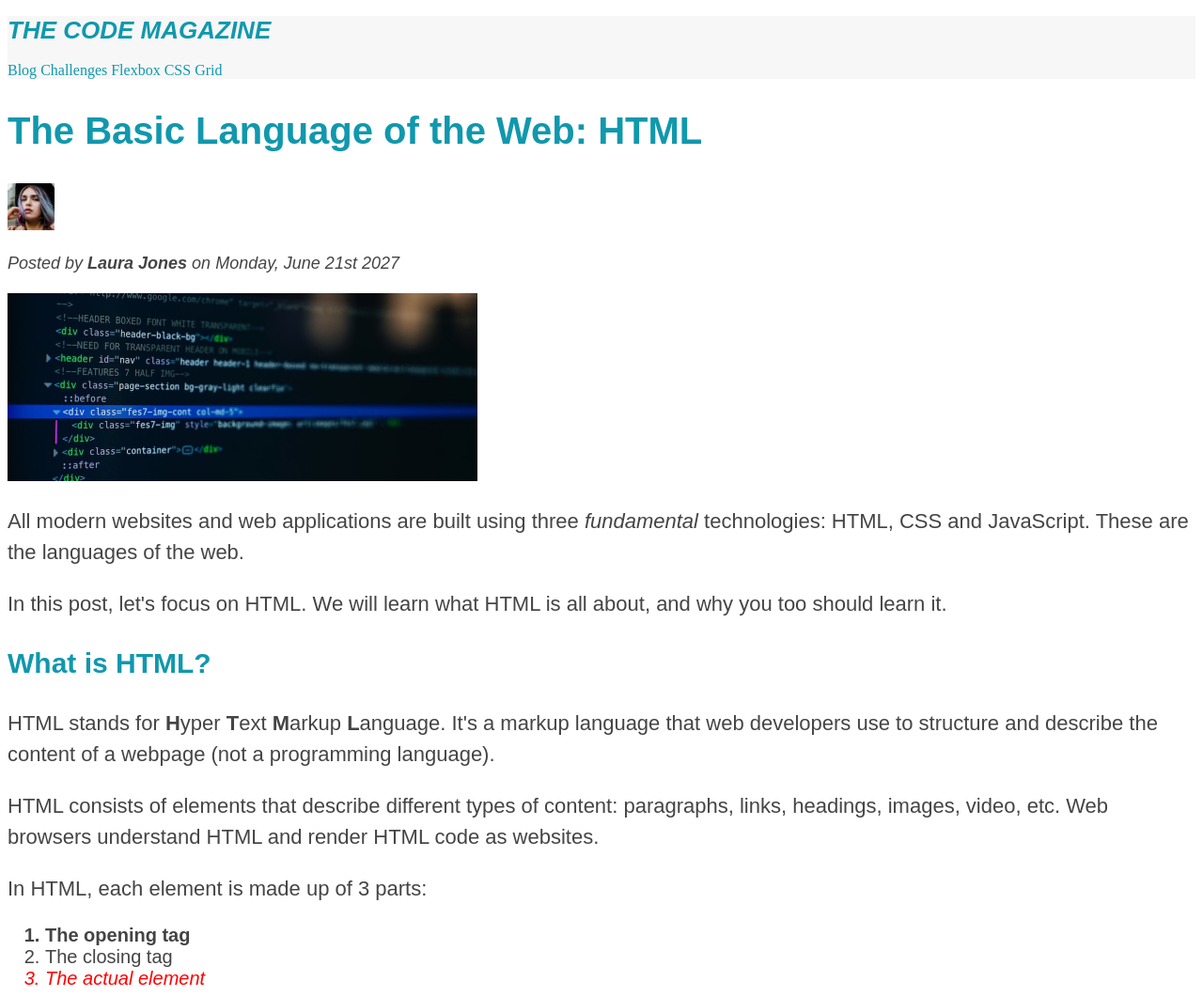
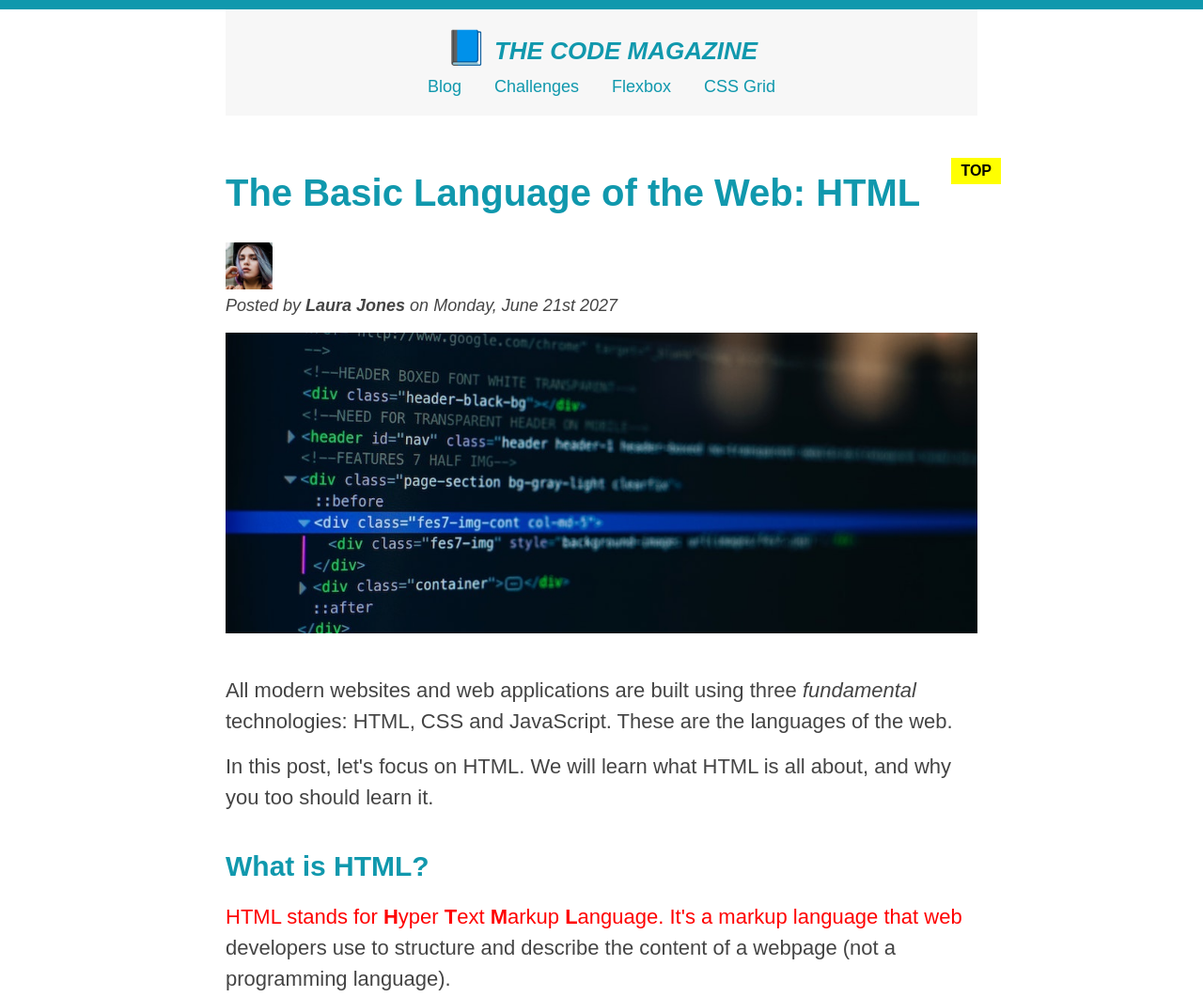
Before and after one commit to jjhuang711/Magazine, a plain HTML site: page index.html in a window 1280 px wide. Shown: the top 1061 px of the page at 94% size. Drawn offline with Linux system fonts and the light colour scheme.

Commit message:
CSS update
Update made use of all CSS fundamentals.

```diff
--- a/index.html
+++ b/index.html
@@ -10,8 +10,10 @@
 </head>
 
 <body>
+  <!--This div is to act as a container for aligning things in the center-->
+  <div class="container">
     <header class="main-header">
-    <h1>The Code Magazine</h1>
+      <h1>📘 The Code Magazine</h1>
       <nav>
         <a href="blog.html">Blog</a>
         <a href="#">Challenges</a>
@@ -21,14 +23,17 @@
     </header>
 
     <article>
-    <header>
+      <header class="post-header">
         <h2>The Basic Language of the Web: HTML</h2>
 
         <img src="img/laura-jones.jpg" alt="laura-jones img" width="50" height="50">
 
         <p id="author">Posted by <strong>Laura Jones</strong> on Monday, June 21st 2027</p>
 
-      <img src="img/post-img.jpg" alt="post-img img" width="500" height="200">
+        <img src="img/post-img.jpg" alt="html codes img" width="500" height="200" class="post-img">
+
+        <button class="like-button"> &#128077 Like</button>
+
       </header>
       <p>All modern websites and web applications are built using three <em>fundamental</em> technologies: HTML, CSS and
         JavaScript.
@@ -91,7 +96,7 @@
     <footer>
       <p id="copyright">Copyright &copy; 2027 by The Code Magazine.</p>
     </footer>
-
+  </div>
 </body>
 
 </html>
--- a/style.css
+++ b/style.css
@@ -1,13 +1,57 @@
-h1,
-h2,
-h3,
-h4,
-p,
-li {
+* {
+  /*universal lowest priority default setting goes here (to ease design)*/
+  margin: 0;
+  padding: 0;
+}
+
+/*-------------------bigger chunk section settings-----------------*/
+
+body {
+  /*property to get inherited*/
   font-family: sans-serif;
   color: #444;
+
+  /*property for body alone*/
+  border-top: #1098ad solid 10px;
 }
 
+/*Trick: centering the whole website*/
+.container {
+  width: 800px;
+  margin: 0 auto;
+  position: relative;
+}
+
+.main-header {
+  background-color: #f7f7f7;
+  padding: 20px 40px;
+  /*always use either margin-bottom or margin-top only for spacing
+  between elements, stick to 1*/
+  margin-bottom: 60px;
+  text-align: center;
+}
+
+nav {
+  font-size: 18px;
+}
+
+.post-header {
+  margin-bottom: 40px;
+}
+
+article {
+  margin-bottom: 60px;
+}
+
+aside {
+  background-color: #f7f7f7;
+  border-top: #1098ad 5px solid;
+  border-bottom: #1098ad 5px solid;
+  padding: 50px 0;
+  width: 500px;
+}
+
+/*---------------------small elements--------------------------------------*/
 /* the color of h1 h2 h3 get overwritten here */
 h1,
 h2,
@@ -23,10 +67,14 @@ h1 {
 
 h2 {
   font-size: 40px;
+  margin-bottom: 30px;
+  position: relative;
 }
 
 h3 {
   font-size: 30px;
+  margin-bottom: 20px;
+  margin-top: 40px;
 }
 
 h4 {
@@ -38,10 +86,19 @@ h4 {
 p {
   font-size: 22px;
   line-height: 1.5;
+  margin-bottom: 15px;
+}
+
+/*This one is important! Default setting will remove the bullets so need to set margin-left again*/
+ul,
+ol {
+  margin-left: 50px;
+  margin-bottom: 20px;
 }
 
 li {
   font-size: 20px;
+  margin-bottom: 10px;
 }
 
 /* Use 'ctrl' + '/' to quickly make a selection comments*/
@@ -69,17 +126,20 @@ li {
   list-style: none;
 }
 
-.main-header {
-  background-color: #f7f7f7;
+.like-button {
+  padding: 20px;
+  cursor: pointer;
+  position: absolute;
+  right: 50px;
+  bottom: 50px;
 }
 
-aside {
-  background-color: #f7f7f7;
-  border-top: #1098ad 5px solid;
-  border-bottom: #1098ad 5px solid;
+.post-img {
+  width: 100%;
+  height: auto;
 }
 
-/*----------------------PSEUDO CLASS example ----------------------------------------*/
+/*----------------------PSEUDO CLASS and element example ----------------------------------------*/
 
 li:first-child {
   font-weight: bold;
@@ -87,6 +147,7 @@ li:first-child {
 
 li:last-child {
   font-style: italic;
+  margin-bottom: 0;
 }
 
 /*Misconception! This won't work because there is no first child which is a <p> in article, the first child is <header> here.*/
@@ -96,12 +157,13 @@ article p:first-child {
 
 /*This work because there is a p which is also the last child under article if the last child is something else it won't work*/
 article p:last-child {
-  color: red;
+  color: orangered;
 }
 
-li:nth-child(3) {
+/* li:nth-child(3) {
   color: red;
-}
+} */
+
 /*
 li:nth-child(odd)
 {color:red}; */
@@ -129,3 +191,40 @@ a:active {
   background-color: black;
   font-style: italic;
 }
+
+/*Change display to make vertical margin application possible*/
+nav a:link {
+  margin-top: 10px;
+  margin-right: 30px;
+  display: inline-block;
+}
+
+nav a:link:last-child {
+  margin-right: 0;
+}
+
+/*------------------Pseudo elements----------*/
+
+h1::first-letter {
+  font-style: normal;
+  font-size: 36px;
+}
+
+/*select first line of paragraph after h3 and turn it red*/
+h3 + p::first-line {
+  color: red;
+}
+
+/*particularly good to create small element-like icon without writing new html codes*/
+h2::after {
+  content: "TOP";
+  font-size: 16px;
+  font-weight: bold;
+  color: black;
+  background-color: yellow;
+  display: inline-block;
+  padding: 5px 10px;
+  position: absolute;
+  right: -25px;
+  top: -15px;
+}
```
Lines whose indentation alone changed are shown as unchanged.
